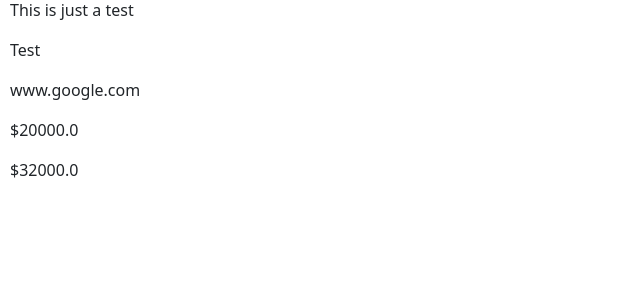
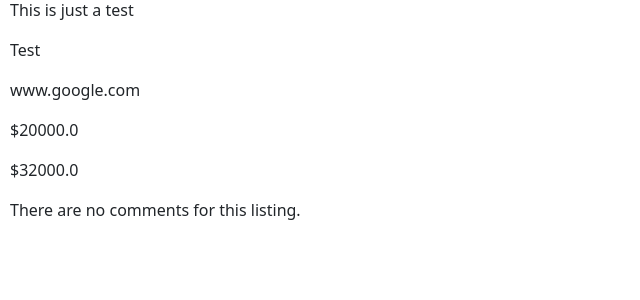
Before and after one commit to engrnonny/web50-commerce, a Django app: a page that uses auctions/templates/auctions/listing.html in a window 1280 px wide. Shown: the part 251-551 px from the top of the page, without its empty margins (0-640 px from the left). Run offline with Django 3.2, Linux system fonts and the light colour scheme; data comes from the database, SQL or seed files in the repository; both versions use the stored data as it was after the commit.

Commit message:
Finished Comment specifica\tion

```diff
--- a/auctions/templates/auctions/listing.html
+++ b/auctions/templates/auctions/listing.html
@@ -96,11 +96,16 @@
             </p>
         {% endfor %}
         </div>
+
+    {% else %}
+        <div>
+            There are no comments for this listing.
+        </div>
     {% endif %}
 
-    {% if user.is_authenticated %}
+    {% if user.is_authenticated and listing.closed == False %}
         <div>
-            <form action="{% url 'comment' %}" method="post">
+            <form action="{% url 'comment' listing.title %}" method="post">
                 {% csrf_token %}
                 <div class="form-group">
                     <textarea class="form-control" autofocus type="text" name="message" placeholder="Comment"></textarea>
--- a/auctions/views.py
+++ b/auctions/views.py
@@ -108,39 +108,62 @@ def new_listing(request):
 # New Listing Page
 def listing(request, slug):
     listing = Auction.objects.get(title=slug)
-    highest_bid = Bid.objects.filter(auction=listing).order_by('-bid')[0]
     comments = Comment.objects.filter(auction=listing).order_by('-date_added')
     user = request.user
     if user.is_authenticated:
         if Wishlist.objects.filter(user=user).exists():
             wishlist = Wishlist.objects.get(user=user)
-            if Auction.objects.filter(wishlist__id=wishlist.id, title=listing.title).exists():
-                return render(request, "auctions/listing.html",
-                context = {
-                    'auction_in_wishlist': 'yes',
-                    'comments': comments,
-                    'highest_bid': highest_bid,
-                    'listing': listing
-                })
+            if Bid.objects.filter(auction=listing).order_by('-bid').exists():
+                highest_bid = Bid.objects.filter(auction=listing).order_by('-bid')[0]
+                if Auction.objects.filter(wishlist__id=wishlist.id, title=listing.title).exists():
+                    context = {
+                        'auction_in_wishlist': 'yes',
+                        'comments': comments,
+                        'highest_bid': highest_bid,
+                        'listing': listing
+                    }
+                    return render(request, "auctions/listing.html", context)
+                else:
+                    context = {
+                        'comments': comments,
+                        'highest_bid': highest_bid,
+                        'listing': listing
+                    }
+                    return render(request, "auctions/listing.html", context)
             else:
-                return render(request, "auctions/listing.html",
+                if Auction.objects.filter(wishlist__id=wishlist.id, title=listing.title).exists():
+                    context = {
+                        'auction_in_wishlist': 'yes',
+                        'comments': comments,
+                        'listing': listing
+                    }
+                    return render(request, "auctions/listing.html", context)
+                else:
+                    context = {
+                        'comments': comments,
+                        'listing': listing
+                    }
+                    return render(request, "auctions/listing.html", context)
+
+        else:
+            if Bid.objects.filter(auction=listing).order_by('-bid')[0].exists():
+                highest_bid = Bid.objects.filter(auction=listing).order_by('-bid')[0]
                 context = {
                     'comments': comments,
                     'highest_bid': highest_bid,
                     'listing': listing
-                })
-        else:
-            return render(request, "auctions/listing.html",
-            context = {
-                'comments': comments,
-                'highest_bid': highest_bid,
-                'listing': listing
-            })
+                }
+                return render(request, "auctions/listing.html", context)
+            else:
+                context = {
+                    'comments': comments,
+                    'listing': listing
+                }
+                return render(request, "auctions/listing.html", context)
 
     else:
         context = {
             'comments': comments,
-            'highest_bid': highest_bid,
             'listing': listing
         }
         return render(request, "auctions/listing.html", context)
```
Also changed, not shown: db.sqlite3.
